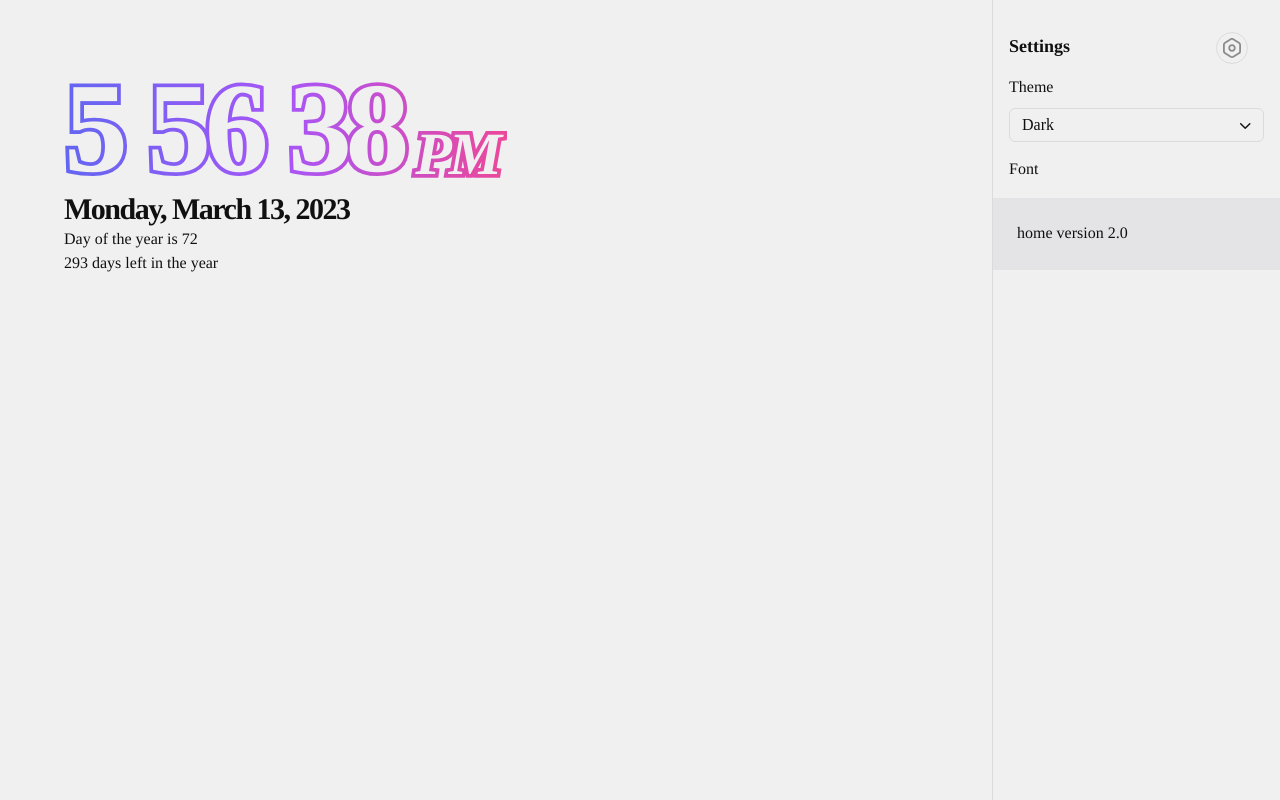
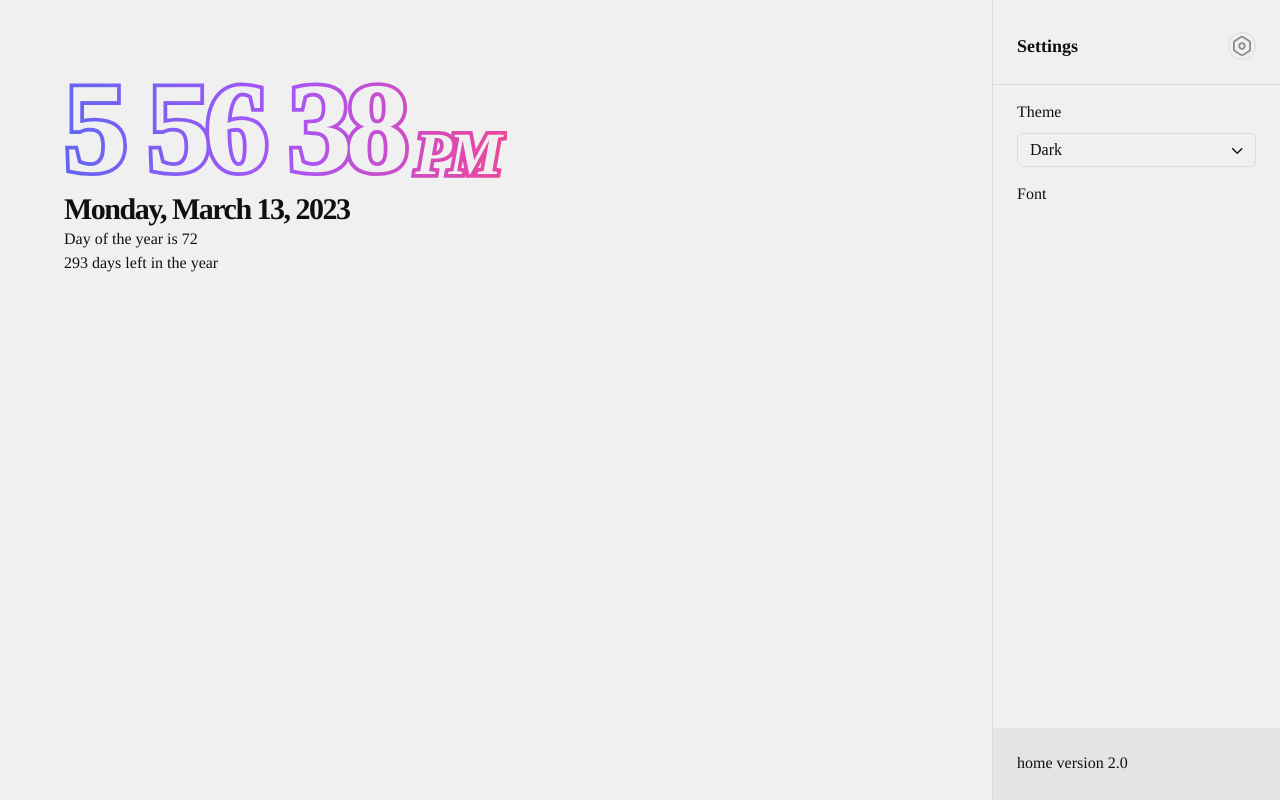
Before and after one commit to Rich1997/home, a React (Vite) app: page / in a window 1280 px wide. Both pictures are taken after a click on the button "Settings". Built offline with nearby package versions, Linux system fonts and the light colour scheme; a web font is replaced by a local one.

Commit message:
2 files modified

```diff
--- a/src/components/Popper.tsx
+++ b/src/components/Popper.tsx
@@ -8,10 +8,10 @@ const Popper = () => {
         <>
             <button
                 title="Settings"
-                className={`z-50 fixed laptop:top-8 top-4 laptop:right-8 right-4 rounded-full font-medium hover:text-opacity-100 focus:outline-0`}
+                className={`z-50 fixed top-8 right-6 rounded-full font-medium hover:text-opacity-100 focus:outline-0`}
                 onClick={() => setIsOpen(!isOpen)}
             >
-                <div className="flex items-center justify-center h-8 w-8 rounded-full default-bg b dark:text-tertiary-dark text-tertiary-light d-h hover:animate-spin-soft">
+                <div className="flex items-center justify-center h-7 w-7 rounded-full default-bg b dark:text-tertiary-dark text-tertiary-light d-h hover:animate-spin-soft">
                     <SettingsIcon size={24} />
                 </div>
             </button>
@@ -20,15 +20,16 @@ const Popper = () => {
                     isOpen ? 'fixed' : 'hidden'
                 }`}
             >
-                <div className="p-4 pt-8 flex flex-col gap-4 ">
-                    <div className="font-bold text-lg default-text">
+                <div className="flex flex-col justify-between h-full">
+                    <div className="pt-8 flex flex-col gap-4 ">
+                        <div className="px-6 pb-6 font-bold text-lg default-text b-b">
                             Settings
                         </div>
-                    <div className="flex flex-col gap-2 items-start cursor-default">
+                        <div className="px-6 flex flex-col gap-2 items-start cursor-default">
                             <div>Theme</div>
                             <List />
                         </div>
-                    <div className="flex flex-col gap-2 items-start cursor-default">
+                        <div className="px-6 flex flex-col gap-2 items-start cursor-default">
                             <div>Font</div>
                         </div>
                     </div>
@@ -52,6 +53,7 @@ const Popper = () => {
                         </span>
                     </div>
                 </div>
+            </div>
         </>
     );
 };
--- a/src/index.css
+++ b/src/index.css
@@ -89,6 +89,10 @@ body {
     @apply border dark:border-secondary-dark border-secondary-light;
 }
 
+.b-b {
+    @apply border-b dark:border-secondary-dark border-secondary-light;
+}
+
 .b-l {
     @apply tablet:border-l dark:border-secondary-dark border-secondary-light;
 }
```
Lines whose indentation alone changed are shown as unchanged.
